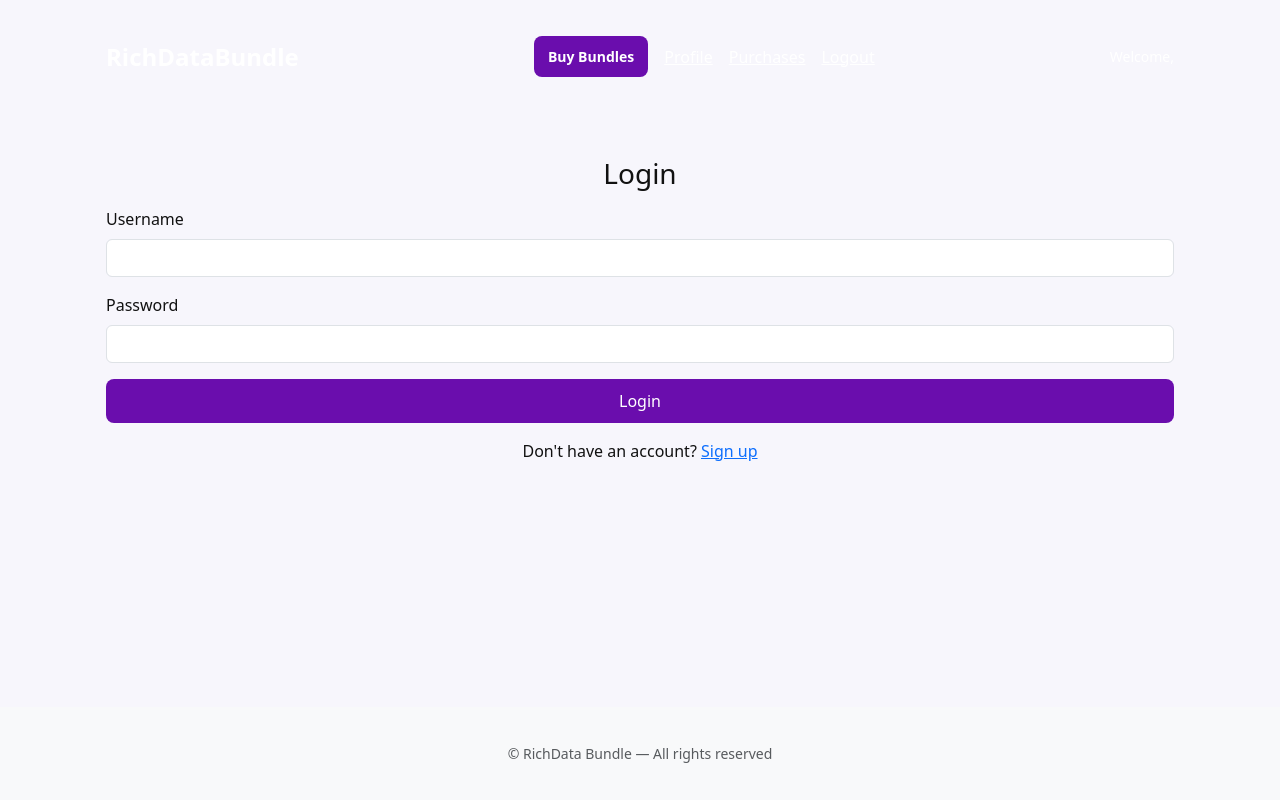
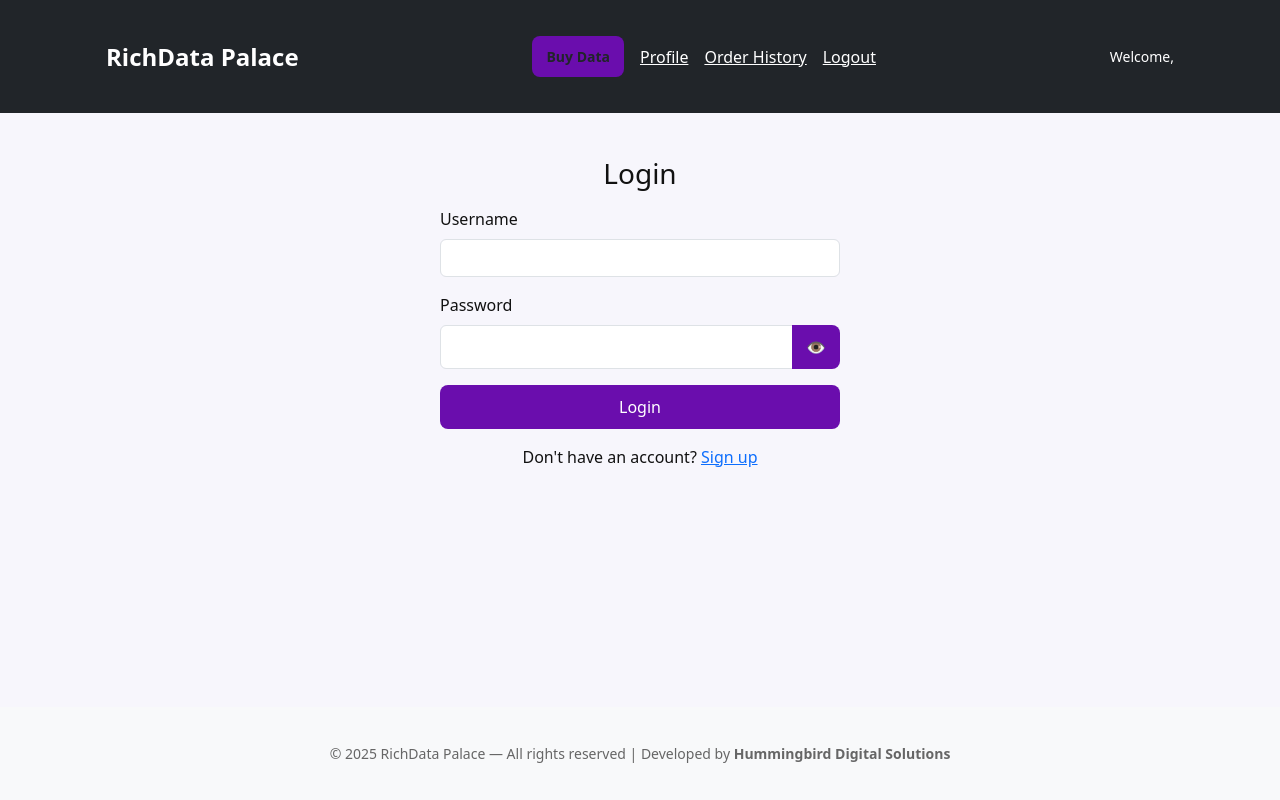
Before and after one commit to Oxbee59/richdatabundle, a Django app: page /login/ in a window 1280 px wide. Run offline with Django 5.2, Linux system fonts and the light colour scheme.

Commit message:
Updated sidebar, password toggle, trust message and footer branding

```diff
--- a/core/templates/core/base.html
+++ b/core/templates/core/base.html
@@ -1,43 +1,79 @@
-{# core/templates/core/base.html #}
 <!doctype html>
 <html lang="en">
 <head>
   <meta charset="utf-8">
   <meta name="viewport" content="width=device-width,initial-scale=1">
-  <title>RichData Bundle</title>
+  <title>RichData Palace</title>
   <link href="https://cdn.jsdelivr.net/npm/bootstrap@5.3.2/dist/css/bootstrap.min.css" rel="stylesheet">
   {% load static %}
   <link rel="stylesheet" href="{% static 'core/css/style.css' %}">
+  <style>
+    .mobile-sidebar {
+      position: fixed;
+      top: 0;
+      left: -260px;
+      width: 250px;
+      height: 100%;
+      background: #111;
+      color: #fff;
+      transition: left 0.3s ease;
+      z-index: 1050;
+      padding-top: 60px;
+    }
+    .mobile-sidebar.open {
+      left: 0;
+    }
+    .mobile-sidebar a {
+      color: #ccc;
+      text-decoration: none;
+      display: block;
+      padding: 12px 20px;
+      border-bottom: 1px solid #222;
+    }
+    .mobile-sidebar a:hover {
+      background: #222;
+      color: #fff;
+    }
+    footer {
+      background: #f8f9fa;
+      color: #666;
+    }
+  </style>
 </head>
 <body class="d-flex flex-column min-vh-100">
 
-<header class="bg-violet text-white py-3">
+<header class="bg-dark text-white py-3">
   <div class="container d-flex align-items-center justify-content-between">
     <div class="d-flex align-items-center">
       <button id="menuToggle" class="btn btn-sm btn-outline-light me-2 d-lg-none">≡</button>
-      <a href="{% url 'dashboard' %}" class="text-decoration-none text-white fs-4 fw-bold">RichDataBundle</a>
+      <a href="{% url 'dashboard' %}" class="text-decoration-none text-white fs-4 fw-bold">RichData Palace</a>
     </div>
 
     <nav id="mainNav" class="d-none d-lg-flex align-items-center gap-3">
-      <a href="{% url 'buy_bundle' %}" class="btn btn-light btn-sm fw-bold">Buy Bundles</a>
+      <a href="{% url 'buy_bundle' %}" class="btn btn-warning btn-sm fw-bold text-dark">Buy Data</a>
       <a href="{% url 'profile' %}" class="text-white">Profile</a>
-      <a href="{% url 'my_purchases' %}" class="text-white">Purchases</a>
+      <a href="{% url 'my_purchases' %}" class="text-white">Order History</a>
       <a href="{% url 'logout' %}" class="text-white">Logout</a>
     </nav>
 
     <div class="d-none d-lg-block text-end text-white small">
-      Welcome, {{ user.username }}{% if user is not None %}{% endif %}
+      Welcome, {{ user.username }}
     </div>
   </div>
 </header>
 
 <!-- Sidebar for mobile -->
 <div id="mobileSidebar" class="mobile-sidebar d-lg-none">
-  <div class="p-3">
-    <a href="{% url 'buy_bundle' %}" class="d-block py-2">Buy Bundles</a>
-    <a href="{% url 'profile' %}" class="d-block py-2">Profile</a>
-    <a href="{% url 'my_purchases' %}" class="d-block py-2">Purchases</a>
-    <a href="{% url 'logout' %}" class="d-block py-2">Logout</a>
+  <div class="px-3">
+    <div class="text-center mb-4">
+      <h5 class="fw-bold">RichData Palace</h5>
+      <p class="small text-muted mb-0">{{ user.username|default:"Guest" }}</p>
+    </div>
+    <a href="{% url 'dashboard' %}">🏠 Dashboard</a>
+    <a href="{% url 'buy_bundle' %}">📶 Buy Data</a>
+    <a href="{% url 'my_purchases' %}">🧾 Order History</a>
+    <a href="{% url 'profile' %}">👤 Profile</a>
+    <a href="{% url 'logout' %}">🚪 Logout</a>
   </div>
 </div>
 
@@ -53,9 +89,9 @@
   </div>
 </main>
 
-<footer class="py-3 mt-auto bg-light">
-  <div class="container text-center small text-muted">
-    © RichData Bundle — All rights reserved
+<footer class="py-3 mt-auto">
+  <div class="container text-center small">
+    © 2025 RichData Palace — All rights reserved | Developed by <strong>Hummingbird Digital Solutions</strong>
   </div>
 </footer>
 
@@ -68,6 +104,19 @@
       mobileSidebar.classList.toggle('open');
     });
   }
+
+  // Password toggle
+  function togglePassword(id, iconId) {
+    const field = document.getElementById(id);
+    const icon = document.getElementById(iconId);
+    if (field.type === "password") {
+      field.type = "text";
+      icon.textContent = "🙈";
+    } else {
+      field.type = "password";
+      icon.textContent = "👁️";
+    }
+  }
 </script>
 </body>
 </html>
--- a/core/templates/core/login.html
+++ b/core/templates/core/login.html
@@ -1,6 +1,6 @@
 {% extends 'core/base.html' %}
 {% block content %}
-<div class="auth-container mx-auto">
+<div class="auth-container mx-auto" style="max-width:400px;">
   <h3 class="text-center mb-3">Login</h3>
   <form method="post">
     {% csrf_token %}
@@ -8,9 +8,14 @@
       <label class="form-label">Username</label>
       <input name="username" class="form-control" required>
     </div>
-    <div class="mb-3">
+    <div class="mb-3 position-relative">
       <label class="form-label">Password</label>
-      <input name="password" type="password" class="form-control" required>
+      <div class="input-group">
+        <input name="password" id="password" type="password" class="form-control" required>
+        <button type="button" class="btn btn-outline-secondary" id="toggleEye" onclick="togglePassword('password','toggleEyeIcon')">
+          <span id="toggleEyeIcon">👁️</span>
+        </button>
+      </div>
     </div>
     <button class="btn btn-primary w-100">Login</button>
   </form>
```
Also changed, not shown: core/templates/core/dashboard.html (+9 -2 lines), core/templates/core/signup.html (+18 -6 lines), images (1).jpg (added).
